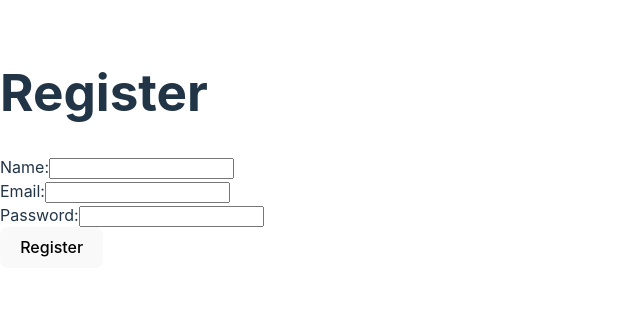
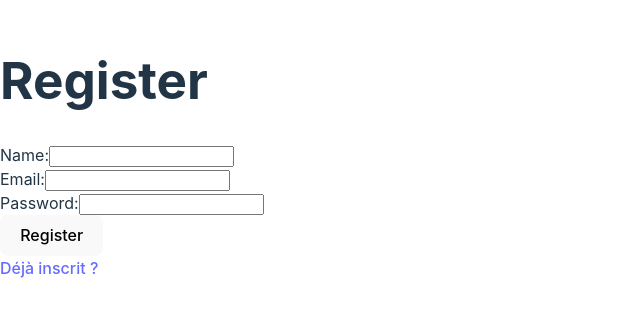
Before and after one commit to morjii/dice-challenge, a React (Create React App) app in the folder app/: page /register in a window 1280 px wide. Shown: the part 251-568 px from the top of the page, without its empty margins (0-640 px from the left). Built offline with nearby package versions, Linux system fonts and the light colour scheme.

Commit message:
add links register/login

```diff
--- a/app/src/views/LoginView.tsx
+++ b/app/src/views/LoginView.tsx
@@ -53,7 +53,9 @@ const LoginView: React.FC = () => {
                     />
                 </div>
                 <button type="submit">Log In</button>
+
             </form>
+            <a href="/register"> Pas encore inscrit ?</a>
         </div>
     );
 };
--- a/app/src/views/RegisterView.tsx
+++ b/app/src/views/RegisterView.tsx
@@ -59,7 +59,9 @@ const RegisterView = () => {
           />
         </div>
         <button type="submit">Register</button>
+
       </form>
+      <a href="/login"> Déjà inscrit ?</a>
       {message && <p>{message}</p>}
     </div>
   );
```
